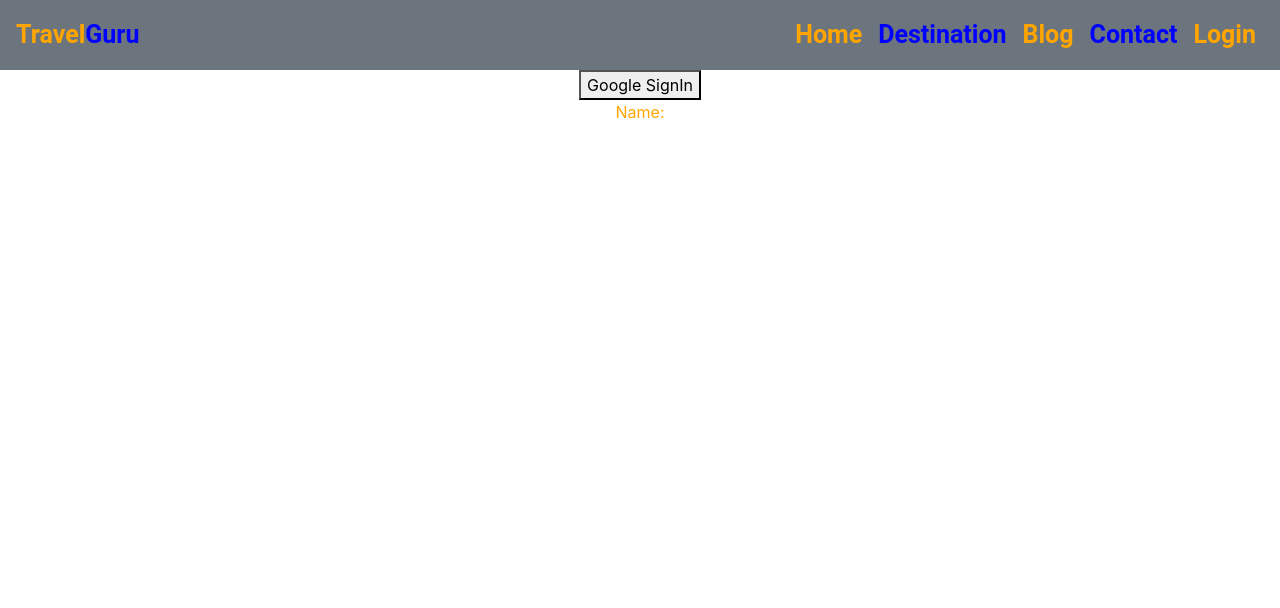
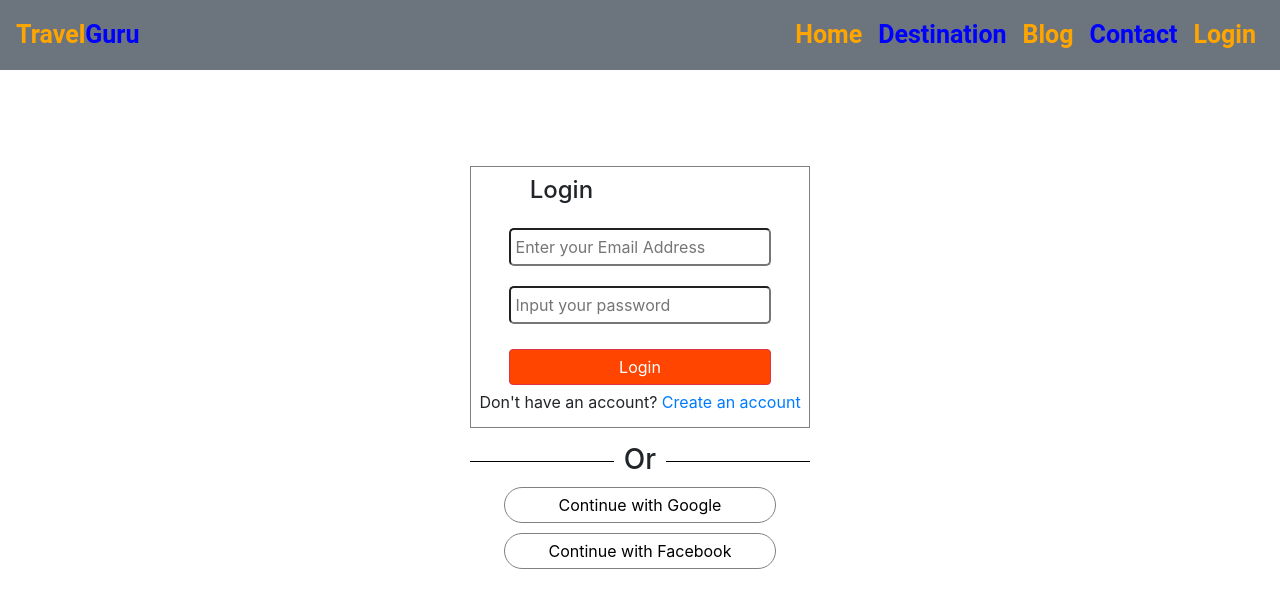
Before and after one commit to kaziahosunhabibripon/Travele-Guide, a React (Create React App) app: page /login in a window 1280 px wide. Shown: the top 608 px of the page. Built offline with nearby package versions, Linux system fonts and the light colour scheme.

Commit message:
ui done for signup and log in

```diff
--- a/package.json
+++ b/package.json
@@ -3,15 +3,21 @@
   "version": "0.1.0",
   "private": true,
   "dependencies": {
+    "@fortawesome/fontawesome-svg-core": "^1.2.35",
+    "@fortawesome/free-solid-svg-icons": "^5.15.3",
+    "@fortawesome/react-fontawesome": "^0.1.14",
     "@material-ui/core": "^4.11.3",
     "@testing-library/jest-dom": "^5.11.9",
     "@testing-library/react": "^11.2.5",
     "@testing-library/user-event": "^12.8.3",
     "bootstrap": "^4.6.0",
+    "bootstrap-icons": "^1.4.0",
     "firebase": "^8.3.1",
     "react": "^17.0.1",
     "react-bootstrap": "^1.5.2",
+    "react-bootstrap-icons": "^1.4.0",
     "react-dom": "^17.0.1",
+    "react-hook-form": "^6.15.5",
     "react-router-dom": "^5.2.0",
     "react-scripts": "4.0.3",
     "web-vitals": "^1.1.1"
--- a/src/App.js
+++ b/src/App.js
@@ -8,6 +8,7 @@ import NotFound from './Components/NotFound/NotFound';
 import Login from './Components/Login/Login';
 import PrivateRoute from './Components/PrivateRoute/PrivateRoute';
 import Destination from './Components/Destination/Destination';
+import CreateAccount from './Components/Login/CreateAccount';
 
 export const UserContext = createContext();
 function App() {
@@ -22,6 +23,9 @@ function App() {
             </Route>
             <Route path="/login">
                 <Login/>
+            </Route>
+            <Route path="/createAccount">
+                <CreateAccount/>
             </Route>
             <PrivateRoute path="/destination/:type">
                 <Destination/>
--- a/src/Components/Header/Header.css
+++ b/src/Components/Header/Header.css
@@ -1,11 +1,11 @@
-.text-color{
+.nav-color{
     color:orange;
     font-weight:bold;
     font-size:25px;
     font-family: 'Roboto', sans-serif;
     padding: auto;
 }
-.text-colors{
+.nav-colors{
     color:blue;
     font-weight:bold;
     font-size:25px;
--- a/src/Components/Header/Header.js
+++ b/src/Components/Header/Header.js
@@ -7,16 +7,16 @@ const Header = () => {
     return (
         <Navbar bg="secondary" expand="lg">
             <Navbar.Brand >
-                <Link to='/home'><span className="text-color"> Travel</span><span className="text-colors">Guru</span></Link>
+                <Link to='/home'><span className="nav-color"> Travel</span><span className="nav-colors">Guru</span></Link>
             </Navbar.Brand>
             <Navbar.Toggle aria-controls="basic-navbar-nav"/>
             <Navbar.Collapse id="basic-navbar-nav">
                 <Nav className="ml-auto">
-                    <Link className="nav-link active" aria-current="page" to="/"> <span className="text-color"> Home </span></Link>
-                    <Link className="nav-link" to="/destination"> <span className="text-colors">Destination</span></Link>
-                    <Link className="nav-link" to="/blog"><span className="text-color"> Blog </span> </Link>
-                    <Link className="nav-link" to="/contact"> <span className="text-colors">Contact</span></Link>
-                    <Link className="nav-link" to="/login"> <span className="text-color">Login</span></Link>
+                    <Link className="nav-link active" aria-current="page" to="/"> <span className="nav-color"> Home </span></Link>
+                    <Link className="nav-link" to="/destination"> <span className="nav-colors">Destination</span></Link>
+                    <Link className="nav-link" to="/blog"><span className="nav-color"> Blog </span> </Link>
+                    <Link className="nav-link" to="/contact"> <span className="nav-colors">Contact</span></Link>
+                    <Link className="nav-link" to="/login"> <span className="nav-color">Login</span></Link>
                 </Nav>
             </Navbar.Collapse>
         </Navbar>
--- /dev/null
+++ b/src/Components/Login/CreateAccount.js
@@ -0,0 +1,68 @@
+import React, {  useState } from 'react';
+import { FontAwesomeIcon } from '@fortawesome/react-fontawesome'
+import { faGlobeEurope } from '@fortawesome/free-solid-svg-icons'
+import { Link, useHistory } from 'react-router-dom';
+
+
+ const CreateAccount = () => {
+
+    const history = useHistory();
+
+    const [user, setUser] = useState({
+        isSignInUser:false,
+        name:'',
+        email:'',
+        photo:'',
+        password:'',
+        confirmPassword:''
+    })
+    const handleSubmit =(event)=>{
+        console.log(user);
+        if(user.email && user.password && user.name && user.confirmPassword){
+            console.log('submitting');
+        }
+
+        event.preventDefault();
+    }
+    const handleBlur = (event)=>{
+        let isFieldValid = true;
+        if(event.target.name=== 'email'){
+         isFieldValid =  /^[^\s@]+@[^\s@]+\.[^\s@]+$/.test(event.target.value);
+        }
+        if(event.target.name=== 'password') {
+            const isPasswordValid = (event.target.value.length) > 8;
+            const numberUpperLowerCase =/^(?=.*[A-Z])(?=.*[a-z])(?=.*\d).*$/.test(event.target.value);
+            isFieldValid = (isPasswordValid && numberUpperLowerCase);
+     }
+     if(isFieldValid){
+         const newUserInfo = {...user};
+         newUserInfo[event.target.name] = event.target.value;
+         setUser(newUserInfo);
+     }
+
+        console.log(event.target.name, event.target.value);
+
+    }
+    return (
+        <div className="row">
+            <div className="col-md-4 login p-5 m-5">
+
+                <form onSubmit={handleSubmit} className="signup-form">
+                    <h4 className="text-left p-1" style={{marginLeft:"50px"}}>Create an account</h4>
+                    <input type="text" name="name" onBlur={handleBlur} placeholder="Name" required/>
+                    <input type="text" name="email" onBlur={handleBlur} placeholder="Email" required/>
+                    <input type="password"  name="password" onBlur={handleBlur} placeholder="password" required/>
+                    <input type="password"  name="confirmPassword" onBlur={handleBlur} placeholder="Confirm password" required/>
+                    <button onClick={handleSubmit}  className="btn btn-danger btn-custom">Create an account </button>
+                    <label htmlFor="login"> Already have an account? <Link to="/login"> Login </Link></label>
+                </form>
+                <h3> <span>Or </span> </h3>
+                <button  className="btn btn-socialMedia btn-danger" > Continue with Google </button>
+                <br/>
+                <button  className="btn btn-socialMedia btn-danger"> <FontAwesomeIcon icon={faGlobeEurope} /> Continue with Facebook </button>
+            </div>
+        </div>
+    );
+};
+
+export default CreateAccount;
--- a/src/Components/Login/Login.css
+++ b/src/Components/Login/Login.css
@@ -1,4 +1,59 @@
+.row{
+    display: flex;
+    justify-content: center;
+}
 .login{
     text-align: center;
-    color:orange;
+    margin: 0 auto;
 }
+.signup-form{
+    padding:5px;
+    border: 1px solid gray;
+}
+.signup-form input{
+    display : block;
+    margin:20px auto;
+    padding: 5px 5px;
+    border-radius: 5px;
+    width: 80%;
+}
+.bt
+.error{
+    color: red;
+}
+h3 {
+    width: 100%;
+    text-align: center;
+    border-bottom: 1px solid #000;
+    line-height: 0.1em;
+    margin: 30px 0 20px;
+ }
+
+ h3 span {
+     background:#fff;
+     padding:0 10px;
+ }
+
+ .btn-custom {
+     width: 80%;
+     color:white;
+     padding: 5px;
+     margin: 5px;
+     text-align: center;
+     justify-content: center;
+     align-items: center;
+
+     background-color:orangered;
+ }
+ .btn-socialMedia{
+    width: 80%;
+    color:Black;
+    padding: 5px;
+    margin: 5px;
+    text-align: center;
+    justify-content: center;
+    align-items: center;
+    background-color:white;
+    border:1px solid grey;
+    border-radius:20px;
+ }
--- a/src/Components/Login/Login.js
+++ b/src/Components/Login/Login.js
@@ -1,4 +1,4 @@
-import React, { useContext } from 'react';
+import React, { useContext, useState } from 'react';
 import './Login.css';
 import "firebase/auth";
 import firebase from "firebase/app";
@@ -6,11 +6,20 @@ import firebaseConfig from './firebase.config';
 import { UserContext } from '../../App';
 import { useHistory, useLocation } from 'react-router';
 
+import { Link } from 'react-router-dom';
+
 
 const Login = () => {
     const [loggedInUser, setLoggedInUser] = useContext(UserContext);
     const history = useHistory();
     const location = useLocation();
+    const [user, setUser] = useState({
+        isSignInUser:false,
+        name:'',
+        email:'',
+        photo:'',
+        password:''
+    })
     const { from } = location.state || { from: { pathname: "/" } };
 
     if (!firebase.apps.length) {
@@ -21,11 +30,12 @@ const Login = () => {
     const handleGoogleSignIn = () => {
         firebase.auth().signInWithPopup(GhProvider)
             .then((result) => {
-                const {displayName, email, photoURL} = result.user;
+                const { displayName, email, photoURL } = result.user;
                 const signInUser = {
+                    isSignInUser: true,
                     name: displayName,
                     email: email,
-                    photo:photoURL
+                    photo: photoURL
                 }
                 setLoggedInUser(signInUser);
                 history.replace(from);
@@ -37,11 +47,45 @@ const Login = () => {
                 console.log(errorMessage, errorCode, email);
             });
     }
+   const handleSubmit = () => {
+
+   }
+   const handleBlur = (event)=>{
+       let isFormValid = true;
+       if(event.target.name=== 'email'){
+        isFormValid =  /^[^\s@]+@[^\s@]+\.[^\s@]+$/.test(event.target.value);
+
+
+       }
+       if(event.target.name=== 'password'){
+           const isPasswordValid = (event.target.value.length) > 8;
+           const numberUpperLowerCase =/^(?=.*[A-Z])(?=.*[a-z])(?=.*\d).*$/.test(event.target.value);
+           isFormValid = (isPasswordValid && numberUpperLowerCase);
+    }
+    if(isFormValid){
+        const newUserInfo = {...user};
+        newUserInfo[event.target.name] = event.target.value;
+        setUser(newUserInfo);
+
+    }
+       console.log(event.target.name, event.target.value);
+
+   }
     return (
-        <div className="login">
-            <button onClick={handleGoogleSignIn}> Google SignIn </button>
-            <p>Name: {loggedInUser.name}</p>
-
+        <div className="row">
+            <div className="col-md-4 login p-5 m-5">
+                <form onSubmit={handleSubmit} className="signup-form">
+                    <h4 className="text-left p-1" style={{marginLeft:"50px"}}>Login</h4>
+                    <input type="text" name="email" onBlur={handleBlur} placeholder="Enter your Email Address" required/>
+                    <input type="password"  name="password" onBlur={handleBlur} placeholder="Input your password" required/>
+                    <button onClick={handleSubmit} className="btn btn-danger btn-custom">Login </button>
+                    <label htmlFor="login"> Don't have an account? <Link to="/createAccount"> Create an account</Link></label>
+                </form>
+                <h3> <span>Or </span> </h3>
+                    <button onClick={handleGoogleSignIn} className="btn btn-socialMedia btn-danger"> Continue with Google </button>
+                    <br />
+                    <button onClick={handleGoogleSignIn} className="btn btn-socialMedia btn-danger">  Continue with Facebook </button>
+            </div>
         </div>
     );
 };
```
Also changed, not shown: src/Components/Login/LoginMAnager.js (added, +124 -0 lines), 1 other file (tests, documents, lock files or other folders).
